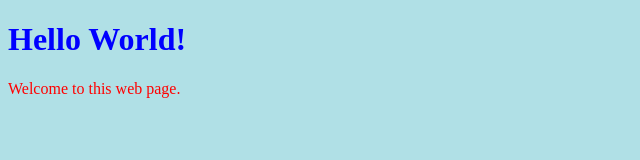
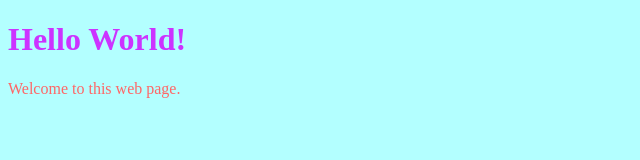
Before and after one commit to Melissa-Julia/Melissa-Julia.github.io, a plain HTML site: page index.html in a window 1280 px wide. Shown: the whole page, without its empty margins (0-640 px from the left). Drawn offline with Linux system fonts and the light colour scheme.

Commit message:
Update index.html

```diff
--- a/index.html
+++ b/index.html
@@ -2,9 +2,9 @@
 <html>
   <head>
     <style>
-      body {background-color: powderblue;}
-      h1 {color: blue;}
-      p {color: red;}
+      body {background-color: #b3ffff;}
+      h1 {color: #cc33ff;}
+      p {color: #ff6666;}
     </style>
   </head>
 <body>
```
